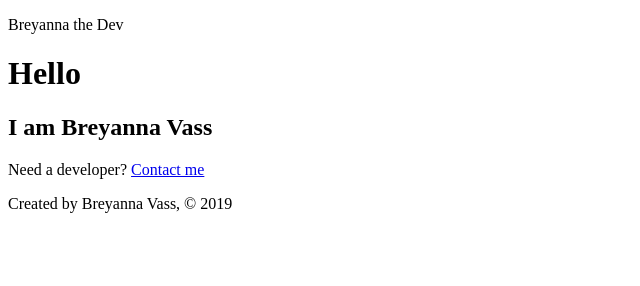
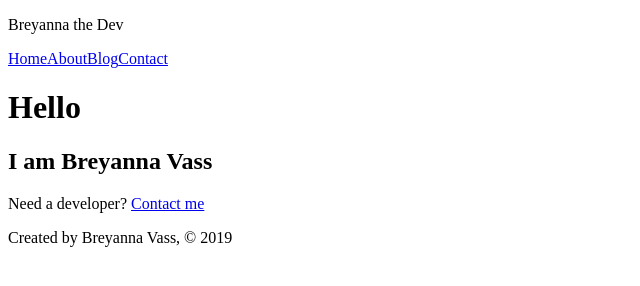
Before and after one commit to newedition994/gatsby-bootcamp-file, a Gatsby site: page / in a window 1280 px wide. Shown: the whole page, without its empty margins (0-640 px from the left). Built offline with nearby package versions, Linux system fonts and the light colour scheme; Gatsby itself is replaced by a stand-in of ours.

Commit message:
adding links to pages

```diff
--- a/src/components/header.js
+++ b/src/components/header.js
@@ -1,9 +1,16 @@
 import React from "react"
+import { Link } from "gatsby"
 
 const Header = () => {
   return (
     <header>
       <p>Breyanna the Dev</p>
+      <nav>
+        <Link to="/">Home</Link>
+        <Link to="/about">About</Link>
+        <Link to="/blog">Blog</Link>
+        <Link to="/contact">Contact</Link>
+      </nav>
     </header>
   )
 }
```
